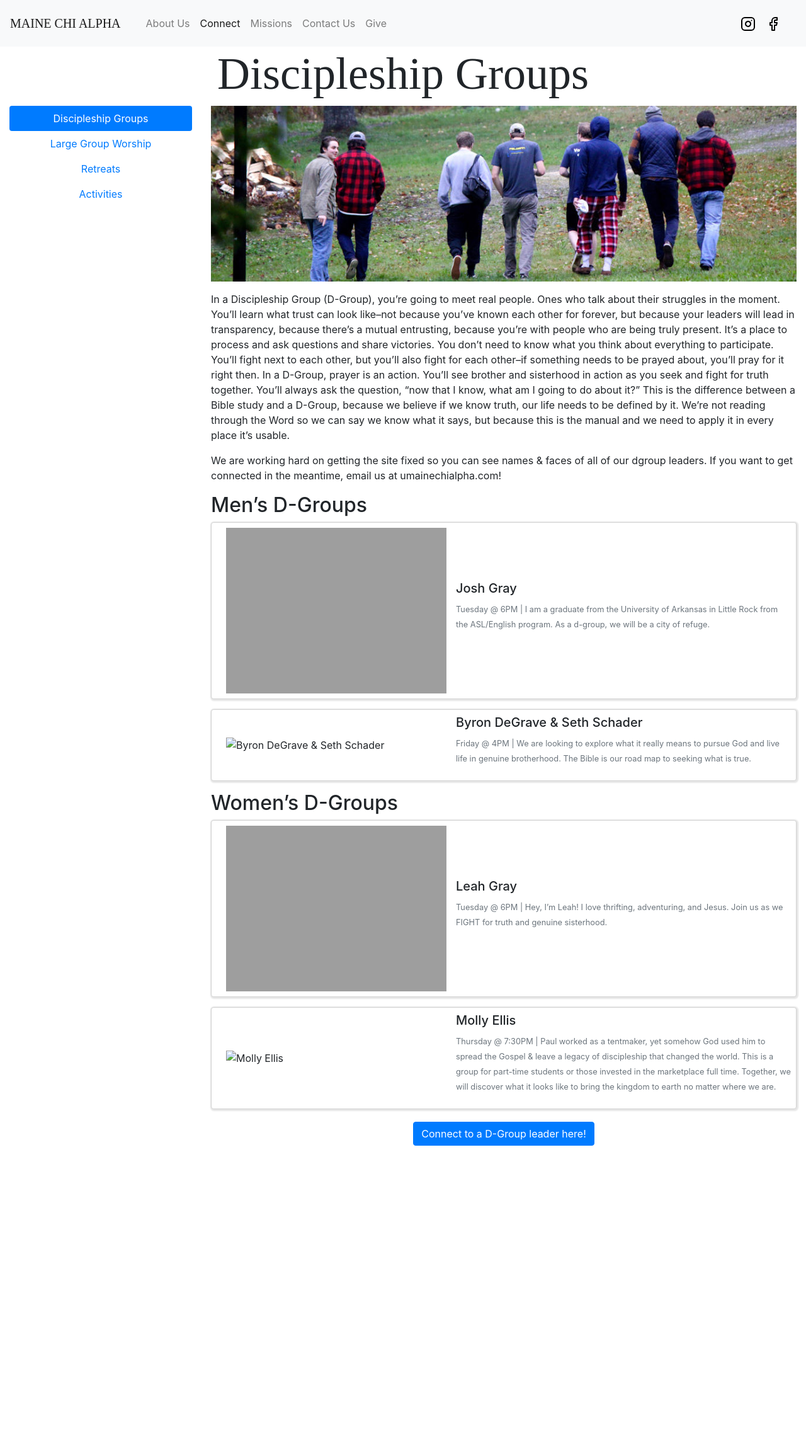
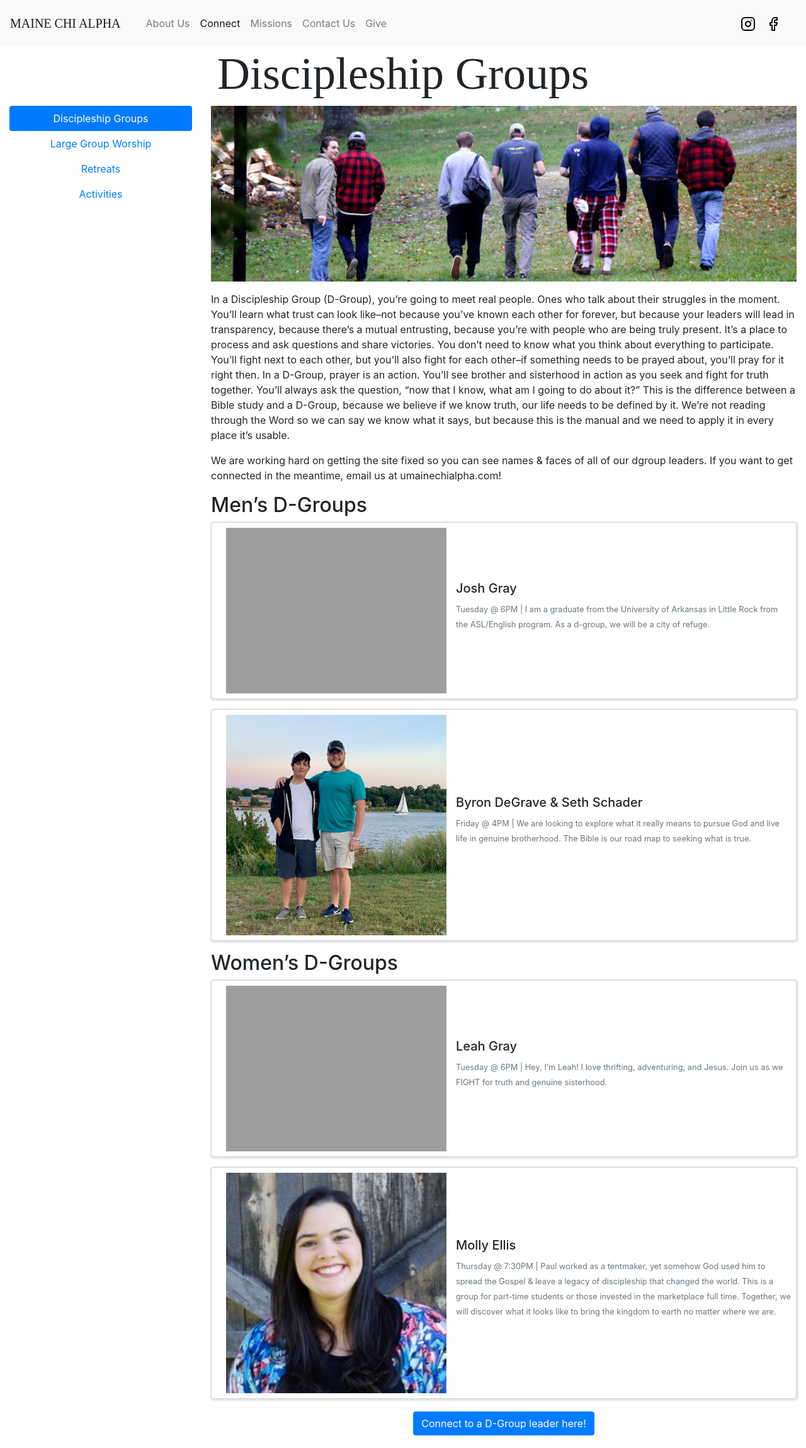
Before and after one commit to mainechialpha/mainechialpha.github.io, a Jekyll site: the page built from groups.md, in a window 1280 px wide. Shown: the whole page at 63% size. Built offline with Jekyll 4.4.1, drawn with Linux system fonts in a browser that asks for light colours; nearby versions of some CDN libraries; some web fonts are replaced; before the commit the page ends 1839 px from its top, so only the background shows below that.

Commit message:
Update groups.md

```diff
--- a/groups.md
+++ b/groups.md
@@ -17,7 +17,7 @@ We are working hard on getting the site fixed so you can see names & faces of al
 {% if group.name %}
 
 <div class="d-sm-flex align-items-sm-center flex-sm-row shadow-card card">
-    <img class="group-img col-5" src="{{ site.url }}/images/mensdroups/{{ group.img }}" alt="{{ group.name }}">
+    <img class="group-img col-5" src="{{ site.url }}/images/mensdgroups/{{ group.img }}" alt="{{ group.name }}">
     <div class="group-body">
         {% if group.name %}<h5 class="group-title">{{ group.name }}</h5>{% endif %}
         {% if group.time %}<p class="group-time"><small class="text-muted">{{ group.time }}</small>{% endif %}</p>
@@ -33,7 +33,7 @@ We are working hard on getting the site fixed so you can see names & faces of al
 {% if group.name %}
 
 <div class="d-sm-flex align-items-sm-center flex-sm-row shadow-card card">
-    <img class="group-img col-5" src="{{ site.url }}/images/womensdroups/{{ group.img }}" alt="{{ group.name }}">
+    <img class="group-img col-5" src="{{ site.url }}/images/womensdgroups/{{ group.img }}" alt="{{ group.name }}">
     <div class="group-body">
         {% if group.name %}<h5 class="group-title">{{ group.name }}</h5>{% endif %}
         {% if group.time %}<p class="group-time"><small class="text-muted">{{ group.time }}</small>{% endif %}</p>
```
